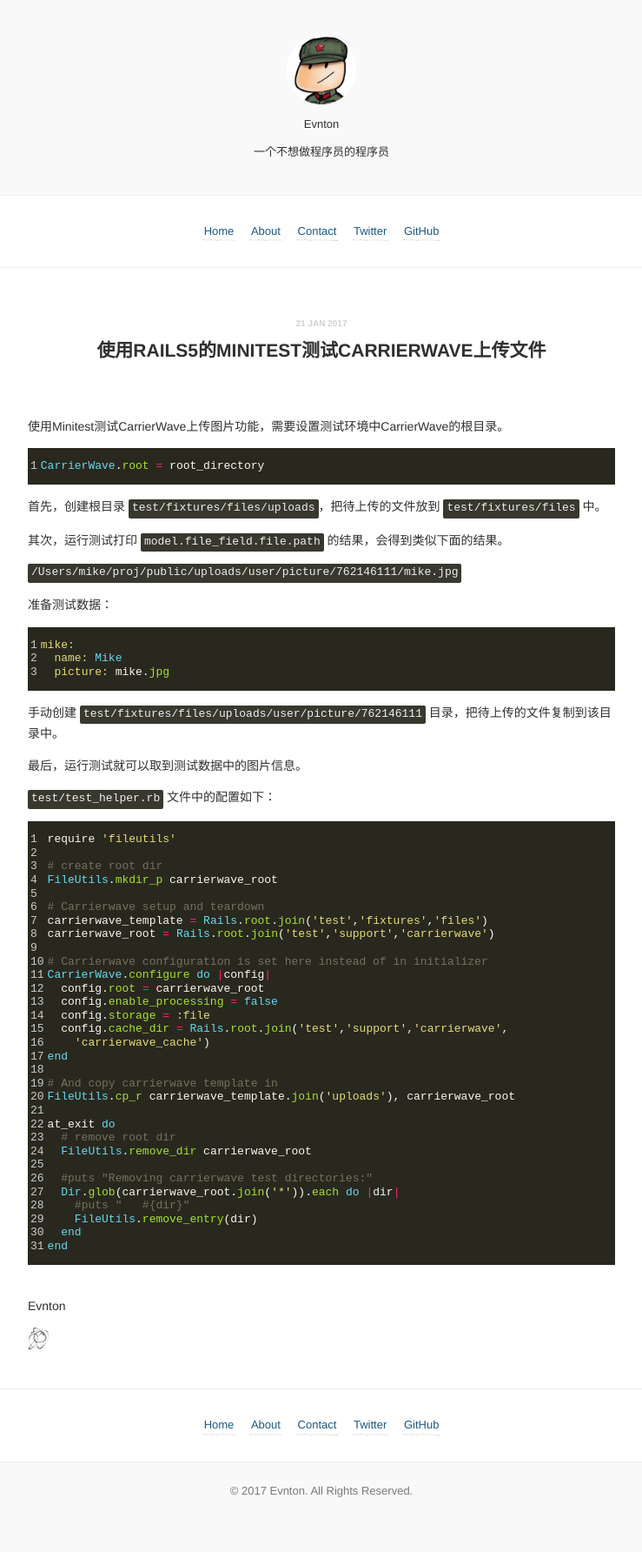
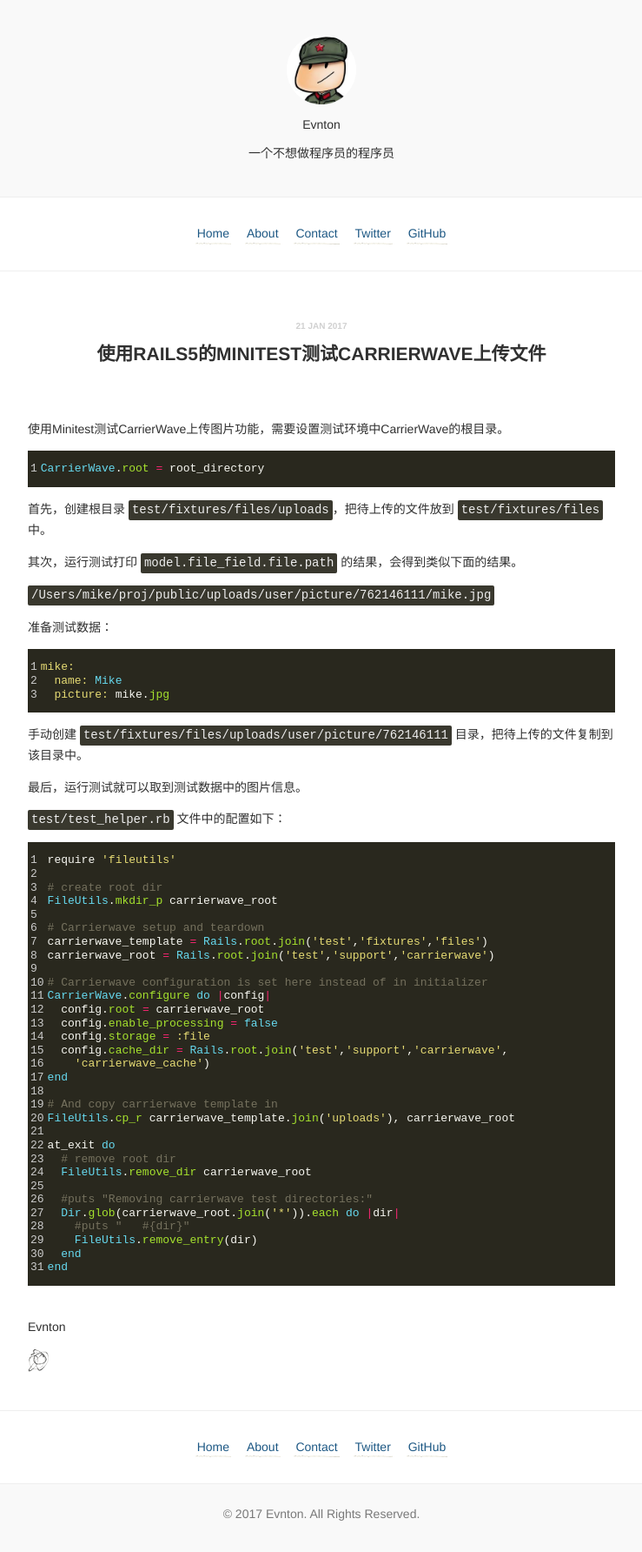
Before and after one commit to evnton/evnton.me, a Jekyll site: the page built from _posts/2017-01-21-rails5-minitest-carrierwave.md, in a window 1280 px wide. Shown: the whole page at 87% size, without its empty margins (270-1009 px from the left). Built offline with Jekyll 4.4.1, drawn with Linux system fonts in a browser that asks for light colours; before the commit the page ends 1757 px from its top, so only the background shows below that.

Commit message:
修改字体

```diff
--- a/stylesheets/style.css
+++ b/stylesheets/style.css
@@ -7,9 +7,9 @@
 body {
   background: #f9f9f9;
   color: #303030;
-  font-family: "HelveticaNeue-Light", "Helvetica Neue Light", "Helvetica Neue", Helvetica, Arial, "Hiragino Sans GB", "Microsoft YaHei", "Orbitron-Bold", sans-serif;
+  font-family: Helvetica, Arial, "PingFang SC", "Noto Sans", Roboto, "Microsoft Yahei", sans-serif;
   font-weight: 400;
-  font-size: 13px;
+  font-size: 14px;
   line-height: 19px;
   padding: 0;
   margin: 0; }
@@ -324,7 +324,7 @@
   box-sizing: border-box; }
 
 code {
-  font-size: 13px;
+  font-size: 14px;
   color: #eee;
   background: #39382e;
   padding: 2px 4px 3px;
```
